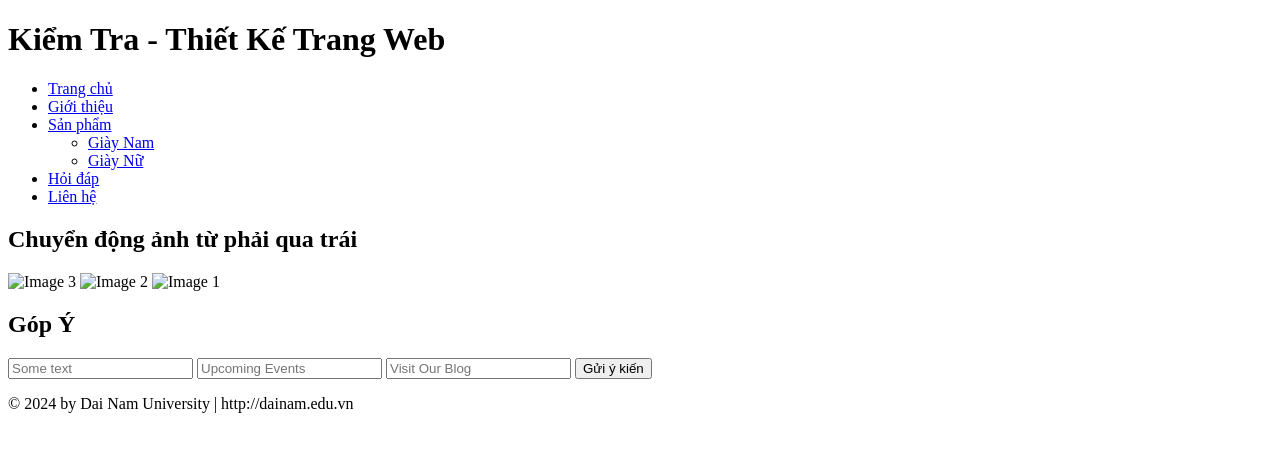
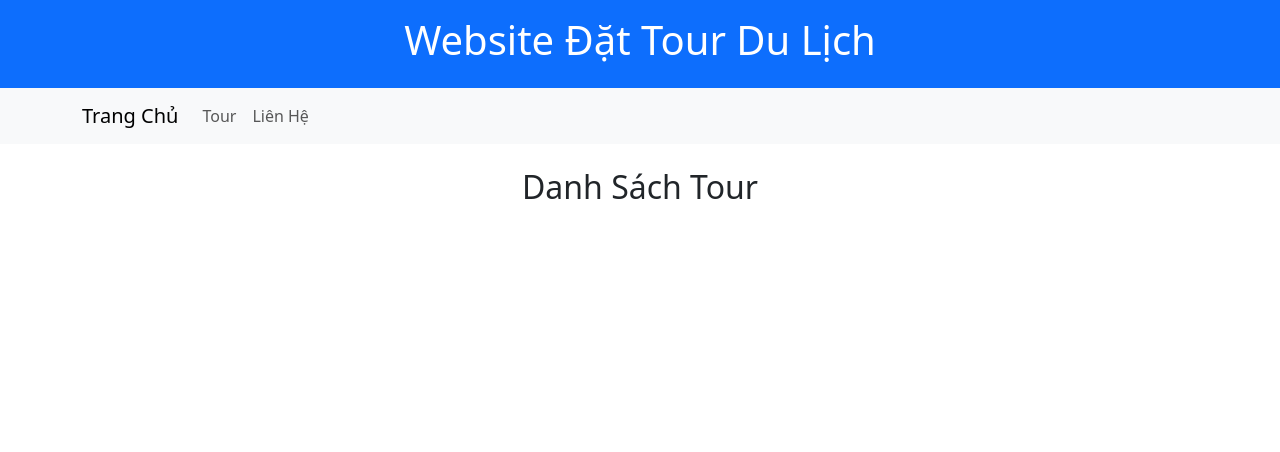
Before and after one commit to quycutene206/hoangngocquy, a plain HTML site: page quy123.html in a window 1280 px wide. Drawn offline with nearby package versions, Linux system fonts and the light colour scheme.

Commit message:
Update quy123.html

```diff
--- a/quy123.html
+++ b/quy123.html
@@ -1,56 +1,92 @@
 <!DOCTYPE html>
-<html lang="en">
+<html lang="vi">
   <head>
-    <meta charset="UTF-8">
-    <meta name="viewport" content="width=device-width, initial-scale=1.0">
-    <title>Kiểm Tra Thiết Kế Trang Web</title>
-    <link rel="stylesheet" href="style.css">
+    <meta charset="UTF-8" />
+    <meta name="viewport" content="width=device-width, initial-scale=1.0" />
+    <title>Đặt Tour Du Lịch</title>
+    <link
+      rel="stylesheet"
+      href="https://cdn.jsdelivr.net/npm/bootstrap@5.3.0/dist/css/bootstrap.min.css"
+    />
+    <link rel="stylesheet" href="styles.css" />
+    <script src="https://code.jquery.com/jquery-3.6.0.min.js"></script>
+    <script src="https://cdn.jsdelivr.net/npm/bootstrap@5.3.0/dist/js/bootstrap.bundle.min.js"></script>
   </head>
   <body>
-
-    <header>
-        <h1>Kiểm Tra - Thiết Kế Trang Web</h1>
-        <nav>
-            <ul class="menu">
-                <li><a href="#">Trang chủ</a></li>
-                <li><a href="#">Giới thiệu</a></li>
-                <li>
-                    <a href="#">Sản phẩm</a>
-                    <ul class="submenu">
-                        <li><a href="#">Giày Nam</a></li>
-                        <li><a href="#">Giày Nữ</a></li>
-                    </ul>
-                </li>
-                <li><a href="#">Hỏi đáp</a></li>
-                <li><a href="#">Liên hệ</a></li>
-            </ul>
-        </nav>
+    <header class="bg-primary text-white text-center py-3">
+      <h1>Website Đặt Tour Du Lịch</h1>
     </header>
 
-    <section class="content">
-        <h2>Chuyển động ảnh từ phải qua trái</h2>
-        <div class="image-slider">
-            <img src="\Users\hoang\OneDrive\Máy tính\ảnh giày 1.jpg" alt="Image 3">
-            <img src="\Users\hoang\OneDrive\Máy tính\ảnh giày 3.jpg" alt="Image 2">
-            <img src="\Users\hoang\OneDrive\Máy tính\ảnh giày 2.jpg" alt="Image 1">
+    <nav class="navbar navbar-expand-lg navbar-light bg-light">
+      <div class="container">
+        <a class="navbar-brand" href="#">Trang Chủ</a>
+        <button
+          class="navbar-toggler"
+          type="button"
+          data-bs-toggle="collapse"
+          data-bs-target="#navbarNav"
+        >
+          <span class="navbar-toggler-icon"></span>
+        </button>
+        <div class="collapse navbar-collapse" id="navbarNav">
+          <ul class="navbar-nav">
+            <li class="nav-item"><a class="nav-link" href="#">Tour</a></li>
+            <li class="nav-item"><a class="nav-link" href="#">Liên Hệ</a></li>
+          </ul>
+        </div>
+      </div>
+    </nav>
 
+    <div class="container mt-4">
+      <h2 class="text-center">Danh Sách Tour</h2>
+      <div class="row" id="tour-list">
+        <!-- Các tour sẽ được load từ API giả lập -->
       </div>
-    </section>
+    </div>
 
-    <section class="feedback">
-        <h2>Góp Ý</h2>
-        <form>
-            <input type="text" placeholder="Some text">
-            <input type="text" placeholder="Upcoming Events">
-            <input type="text" placeholder="Visit Our Blog">
-            <button type="submit">Gửi ý kiến</button>
+    <!-- Modal Đặt Tour -->
+    <div
+      class="modal fade"
+      id="bookingModal"
+      tabindex="-1"
+      aria-labelledby="bookingModalLabel"
+      aria-hidden="true"
+    >
+      <div class="modal-dialog">
+        <div class="modal-content">
+          <div class="modal-header">
+            <h5 class="modal-title" id="bookingModalLabel">Đặt Tour</h5>
+            <button
+              type="button"
+              class="btn-close"
+              data-bs-dismiss="modal"
+              aria-label="Close"
+            ></button>
+          </div>
+          <div class="modal-body">
+            <form id="bookingForm">
+              <div class="mb-3">
+                <label for="name" class="form-label">Họ và Tên</label>
+                <input type="text" class="form-control" id="name" required />
+              </div>
+              <div class="mb-3">
+                <label for="email" class="form-label">Email</label>
+                <input type="email" class="form-control" id="email" required />
+              </div>
+              <div class="mb-3">
+                <label for="phone" class="form-label">Số Điện Thoại</label>
+                <input type="text" class="form-control" id="phone" required />
+              </div>
+              <input type="hidden" id="selectedTourId" />
+              <button type="submit" class="btn btn-primary">
+                Xác Nhận Đặt Tour
+              </button>
             </form>
-    </section>
+          </div>
+        </div>
+      </div>
+    </div>
 
-    <footer>
-        <p>&copy; 2024 by Dai Nam University | http://dainam.edu.vn</p>
-    </footer>
-
-    <script src="script.js"></script>
+    <script src="scripts.js"></script>
   </body>
 </html>
```
Lines whose indentation alone changed are shown as unchanged.
